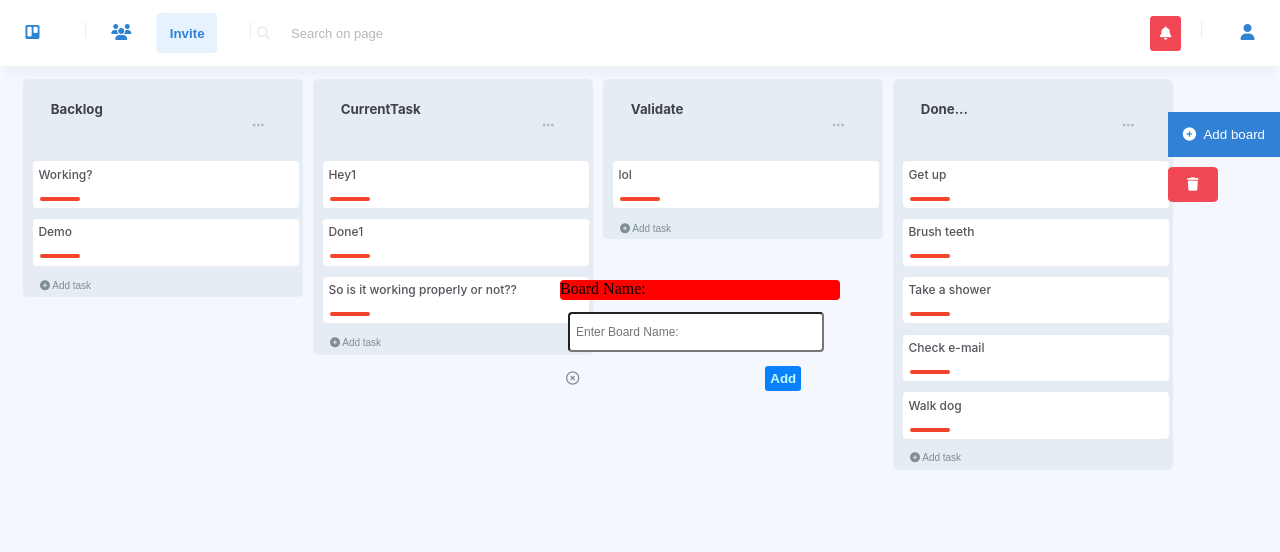
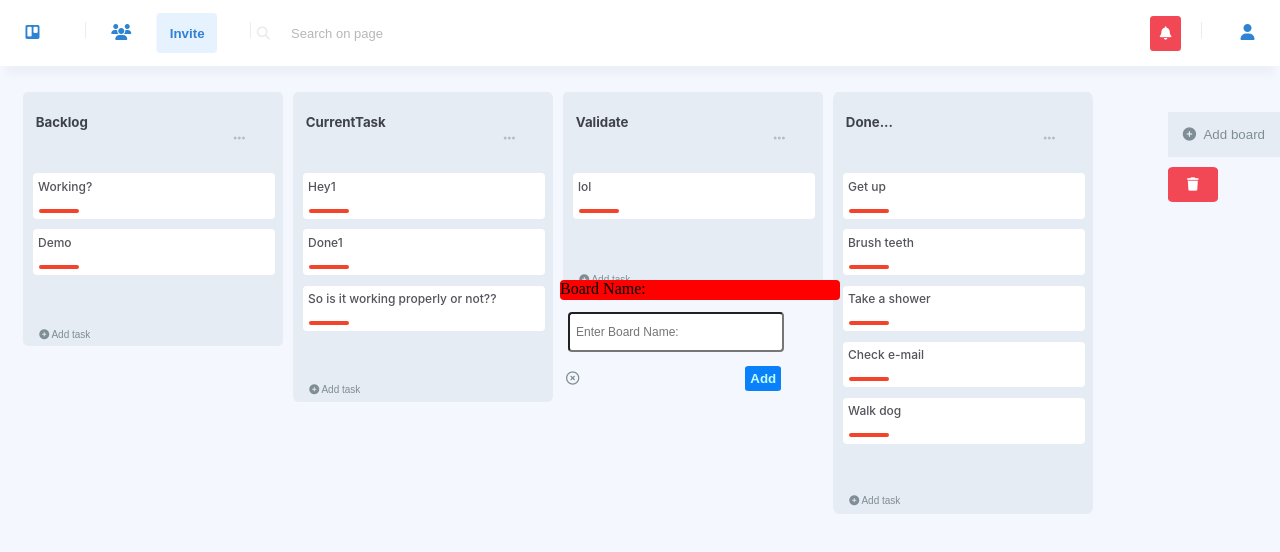
Before and after one commit to aarsh64/Trello-Replica, an Angular app: page / in a window 1280 px wide. Both pictures are taken after a click on the button "Add board". Shown: the top 552 px of the page. Built offline with nearby package versions, Linux system fonts and the light colour scheme.

Commit message:
Minor changes in brach..

```diff
--- a/src/app/display/display.component.css
+++ b/src/app/display/display.component.css
@@ -1,6 +1,6 @@
 .container {
   width: 100%;
-  height: auto;
+  height: 100%;
   display: grid;
   grid-template-columns: auto;
   font-family: -apple-system, BlinkMacSystemFont, "Segoe UI", Roboto, Oxygen,
@@ -14,10 +14,10 @@
   overflow-x: auto;
   /* grid-template-columns:repeat(8,290px);
   grid-gap: 1%; */
-  margin: 1% 2% 2% 1%;
+  margin: 2% 2% 2% 1%;
 }
 h5 {
-  margin-left: 10%;
+  margin-left: 5%;
   color: #3f424d;
   padding: 0%;
 }
@@ -27,7 +27,7 @@ header{
 .card {
   font-family: -apple-system, BlinkMacSystemFont, "Segoe UI", Roboto, Oxygen,
     Ubuntu, Cantarell, "Open Sans", "Helvetica Neue", sans-serif;
-  width: 280px;
+  width: 260px;
   margin-left:10px;
   background-color: #e6ecf3;
   color: #3d3f4c;
@@ -49,7 +49,7 @@ header{
   display: block;
   background-color: white;
   color: #55535b;
-  margin: 2% 5% 4% 0%;
+  margin: 2% 7% 4% 0%;
   /* position: relative; */
   cursor: pointer;
 }
@@ -78,10 +78,10 @@ header{
   top: 14%;
 }
 .buton1 {
-  color: white;
+  color: #7f8d95;
   width: auto;
   padding: 15px;
-  background-color: #3181d7;
+  background-color: #E6ECF3;
   box-shadow: none;
   border: none;
 }
@@ -217,7 +217,7 @@ backface-visibility: hidden;
   background-color: #E6ECF3;
   border: #e6f2fe;
   border-radius: 4px;
-  margin-left: 180px;
+  margin-left: 160px;
   background-color: #0a81fa;
   border-radius: 10%;
   margin-bottom: 5px;
@@ -245,7 +245,7 @@ backface-visibility: hidden;
 input {
   height: 25px;
   border-radius: 4px;
-  width: 240px;
+  width: 200px;
   padding: 2%;
   font-size: 12px;
   background-color: #FFFF;
@@ -255,7 +255,7 @@ input {
 .gr{
   /* margin-top:10px; */
   height:auto;
-  width: 270px;
+  width: 250px;
   background-color: #E6ECF3;
   border-radius:4px;
   /* box-shadow: 0px 12px 6px -6px black;  */
--- a/src/app/display/display.component.html
+++ b/src/app/display/display.component.html
@@ -34,6 +34,7 @@
         </div>
         <!--  -->
         <br />
+        <div><br><br></div>
         <div class="down">
           <div #base #base1 #base2 CdkOverlayOrigin>
             <!-- <form [formGroup]="myForm">
@@ -109,7 +110,7 @@
   <div class="gr2">
     <form [formGroup]="nForm">
       <label>Board Name:</label>
-      <input type="text" formControlName="boardName"  placeholder='Enter Board Name:'>
+      <input type="text" formControlName="boardName"  placeholder='Enter Board Name:'><br>
       <!-- <label>Add Card:</label>
       <input type="text" formControlName='boardCard' placeholder="Enter card value:"> -->
        <button class="cross" type="submit" (click)="close()">
--- a/src/app/display/display.component.ts
+++ b/src/app/display/display.component.ts
@@ -159,7 +159,6 @@ onTap(i:any){
   console.log('selected Card:',this.selectedCard);
 }
   load(i:number) {
-   if(i==0){
     const positionStrategy=this.overlay.position().connectedTo(this.base,{originX:'start',originY:'top'},{overlayX:'start',overlayY:'bottom'});
     this.templatePortal= new TemplatePortal(this.backlogTemp,this._viewContainerRef);
     console.log('entered');
@@ -167,21 +166,8 @@ onTap(i:any){
       positionStrategy,
      });
      this.overlayRef.attach(this.templatePortal);
-   }
 
-
-    if(i==2){
-      const positionStrategy=this.overlay.position().connectedTo(this.base1,{originX:'start',originY:'top'},{overlayX:'start',overlayY:'bottom'});
-      this.templatePortal= new TemplatePortal(this.validTemp,this._viewContainerRef);
-      console.log('entered');
-      this.overlayRef = this.overlay.create({
-        positionStrategy,
-       });
-     this.overlayRef.attach(this.templatePortal);
-
-    }
-
-    }
+  }
     cTask(){
 
 
@@ -380,5 +366,6 @@ undoFunction(){
   }
   deleteList(i){
     this.displayComp.splice(i,1);
+    this.overlayRef.dispose();
   }
 }
```
